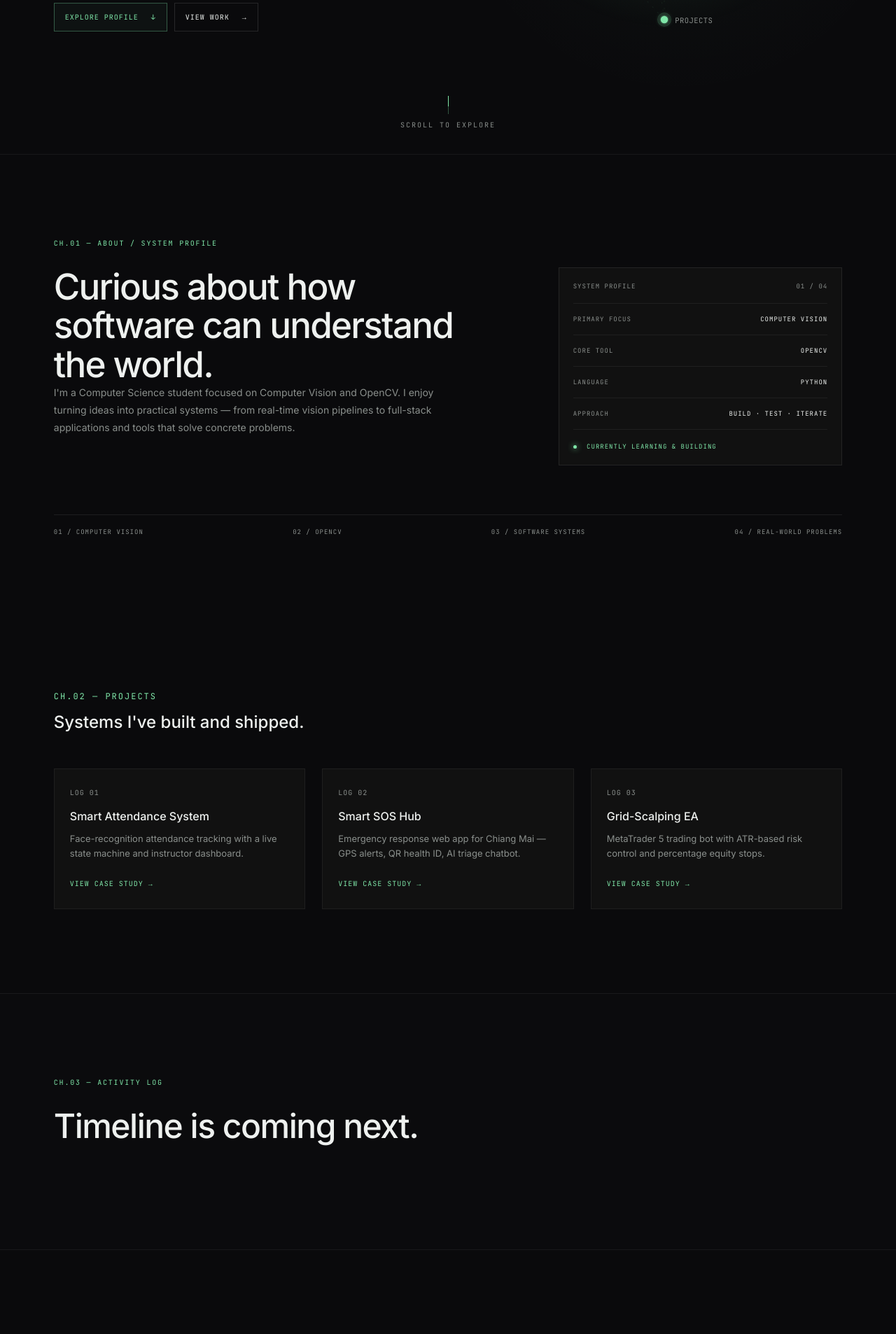
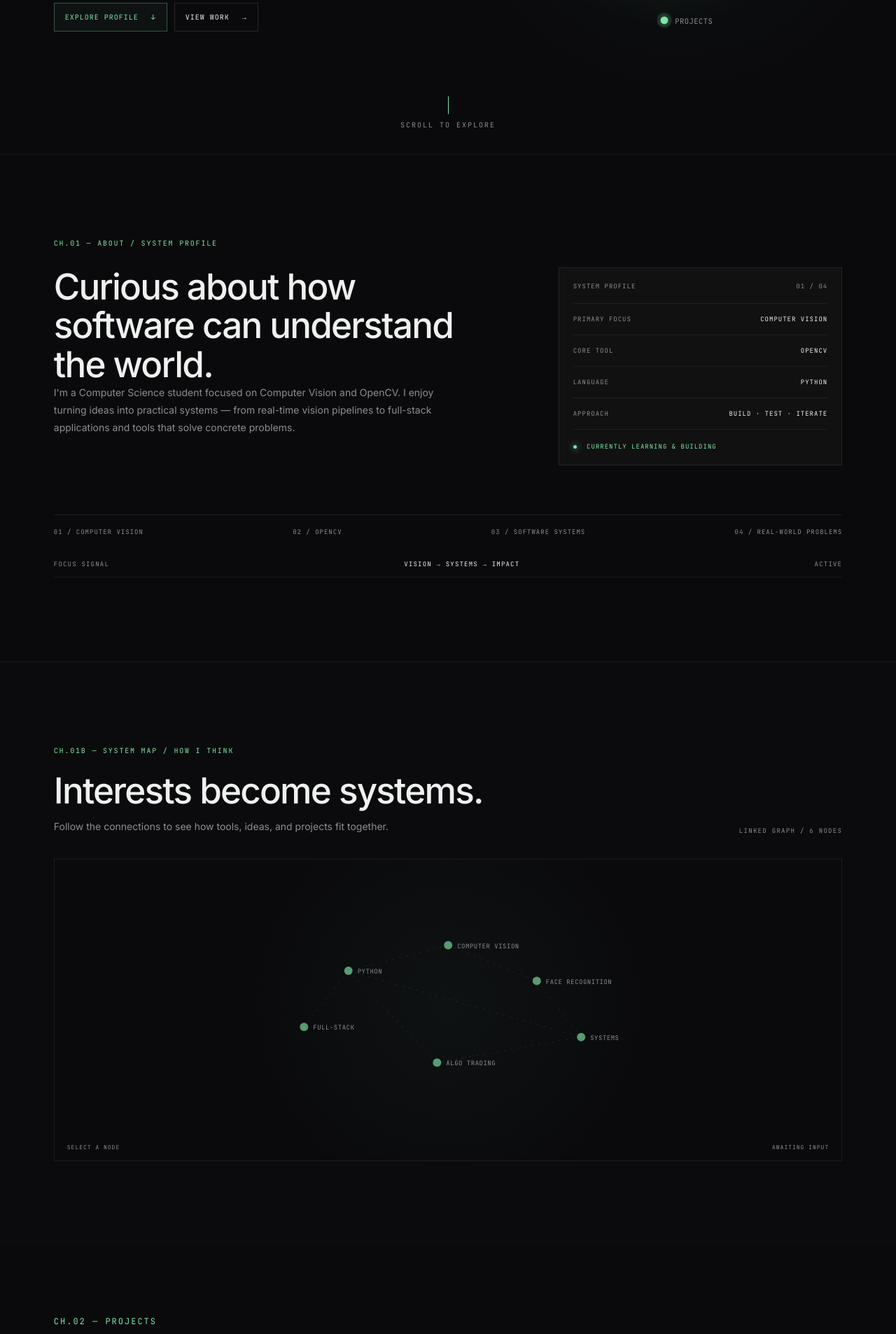
Before and after one commit to Keng043/Portfolio, a Next.js app: page / in a window 1280 px wide. Shown: the part 580-2486 px from the top of the page at 70% size. Built offline with nearby package versions, Linux system fonts and the light colour scheme.

Commit message:
feat: add interactive system map

```diff
--- a/src/app/globals.css
+++ b/src/app/globals.css
@@ -451,3 +451,34 @@ body {
 @media (prefers-reduced-motion:reduce) {
   *,*::before,*::after { scroll-behavior:auto !important; animation-duration:.001ms !important; animation-iteration-count:1 !important; transition-duration:.001ms !important; }
 }
+
+/* ===== SYSTEM MAP ===== */
+.about-signal { display:flex; justify-content:space-between; align-items:center; margin-top:22px; padding:12px 0; border-bottom:1px solid rgba(255,255,255,.06); font:9px var(--font-mono),monospace; letter-spacing:1.2px; color:var(--text-muted); }
+.about-signal strong { color:var(--text-primary); font-weight:400; }
+.system-map-section { padding:120px 6%; border-top:1px solid rgba(255,255,255,.06); background:#0b0b0d; }
+.map-head { display:flex; justify-content:space-between; align-items:end; gap:40px; margin:24px 0 34px; }
+.map-head h2 { font-size:clamp(30px,4vw,52px); line-height:1.05; letter-spacing:-1.8px; font-weight:500; margin:0 0 12px; }
+.map-head p { color:var(--text-muted); font-size:14px; line-height:1.7; margin:0; }
+.map-readout { white-space:nowrap; font:9px var(--font-mono),monospace; letter-spacing:1.3px; color:var(--text-muted); }
+.system-map { position:relative; min-height:430px; border:1px solid rgba(255,255,255,.07); background:radial-gradient(circle at 50% 48%, rgba(127,230,168,.035), transparent 48%),#0a0a0c; overflow:hidden; }
+.system-map::before,.system-map::after { content:""; position:absolute; width:16px; height:16px; border-color:var(--accent); opacity:.55; pointer-events:none; }
+.system-map::before { top:-1px; left:-1px; border-top:1px solid; border-left:1px solid; }
+.system-map::after { bottom:-1px; right:-1px; border-bottom:1px solid; border-right:1px solid; }
+.system-map svg { display:block; width:100%; height:430px; }
+.map-link { stroke:rgba(127,230,168,.16); stroke-width:1; stroke-dasharray:2 8; transition:.25s; }
+.map-link.active { stroke:var(--accent); opacity:.85; stroke-dasharray:4 5; }
+.map-node { cursor:pointer; outline:none; }
+.map-node text { fill:var(--text-muted); font:9px var(--font-mono),monospace; letter-spacing:.5px; pointer-events:none; }
+.map-dot { fill:var(--accent); opacity:.65; transition:.2s; }
+.map-hit { fill:transparent; }
+.map-node:hover .map-dot,.map-node.selected .map-dot { r:9; opacity:1; filter:url(#glow); }
+.map-node:hover text,.map-node.selected text { fill:var(--text-primary); }
+.map-node:focus-visible text { fill:var(--accent); }
+.map-footer { position:absolute; left:18px; right:18px; bottom:14px; display:flex; justify-content:space-between; font:8px var(--font-mono),monospace; color:var(--text-muted); letter-spacing:1px; }
+.map-detail { position:absolute; top:18px; right:18px; width:min(280px,calc(100% - 36px)); padding:16px; background:rgba(10,12,11,.96); border:1px solid var(--accent-dim); box-shadow:0 16px 45px rgba(0,0,0,.45); }
+.map-detail-id { display:block; font:8px var(--font-mono),monospace; color:var(--text-muted); letter-spacing:1px; margin-bottom:10px; }
+.map-detail strong { font:12px var(--font-mono),monospace; color:var(--accent); letter-spacing:1px; }
+.map-detail p { color:#cfd3d1; font-size:12px; line-height:1.55; margin:9px 0 12px; }
+.map-detail a { color:var(--accent); font:9px var(--font-mono),monospace; text-decoration:none; letter-spacing:1px; }
+@media (max-width:900px) { .map-head { align-items:flex-start; flex-direction:column; gap:10px; } }
+@media (max-width:560px) { .about-signal { align-items:flex-start; flex-direction:column; gap:8px; } .system-map-section { padding:85px 5%; } .system-map,.system-map svg { min-height:380px; height:380px; } .map-detail { top:12px; right:12px; width:calc(100% - 24px); } .system-map svg { transform:scale(1.12); transform-origin:center; } }
--- a/src/app/page.tsx
+++ b/src/app/page.tsx
@@ -1,6 +1,7 @@
 import Nav from "@/components/Nav";
 import Hero from "@/components/Hero";
 import ProjectsPreview from "@/components/ProjectsPreview";
+import SystemMap from "@/components/SystemMap";
 
 function About() {
   return (
@@ -28,6 +29,7 @@ function About() {
       <div className="focus-strip">
         <span>01 / COMPUTER VISION</span><span>02 / OPENCV</span><span>03 / SOFTWARE SYSTEMS</span><span>04 / REAL-WORLD PROBLEMS</span>
       </div>
+      <div className="about-signal"><span>FOCUS SIGNAL</span><strong>VISION → SYSTEMS → IMPACT</strong><span>ACTIVE</span></div>
     </section>
   );
 }
@@ -55,5 +57,5 @@ function Footer() {
 }
 
 export default function Home() {
-  return <><Nav /><main><Hero /><About /><ProjectsPreview /><section id="timeline" className="timeline-placeholder"><div className="section-kicker">CH.03 — ACTIVITY LOG</div><h2>Timeline is coming next.</h2></section><Explore /><Footer /></main></>;
+  return <><Nav /><main><Hero /><About /><SystemMap /><ProjectsPreview /><section id="timeline" className="timeline-placeholder"><div className="section-kicker">CH.03 — ACTIVITY LOG</div><h2>Timeline is coming next.</h2></section><Explore /><Footer /></main></>;
 }
--- /dev/null
+++ b/src/components/SystemMap.tsx
@@ -0,0 +1,52 @@
+"use client";
+
+import { useState } from "react";
+import { NODES, LINKS, type SkillNode } from "@/data/nodes";
+
+const mapNodes = NODES.filter((node) => node.id !== "proj");
+
+export default function SystemMap() {
+  const [active, setActive] = useState<SkillNode | null>(null);
+  const nodeById = Object.fromEntries(NODES.map((node) => [node.id, node]));
+
+  return (
+    <section id="system-map" className="system-map-section">
+      <div className="section-kicker">CH.01B — SYSTEM MAP / HOW I THINK</div>
+      <div className="map-head">
+        <div>
+          <h2>Interests become systems.</h2>
+          <p>Follow the connections to see how tools, ideas, and projects fit together.</p>
+        </div>
+        <span className="map-readout">LINKED GRAPH / {mapNodes.length} NODES</span>
+      </div>
+      <div className="system-map" role="application" aria-label="Interactive map of skills and interests">
+        <svg viewBox="0 0 900 430" aria-hidden="true">
+          {LINKS.map(([from, to]) => {
+            const a = nodeById[from];
+            const b = nodeById[to];
+            if (!a || !b || from === "proj" || to === "proj") return null;
+            const x1 = 70 + (a.x / 480) * 760;
+            const y1 = 35 + (a.y / 480) * 350;
+            const x2 = 70 + (b.x / 480) * 760;
+            const y2 = 35 + (b.y / 480) * 350;
+            const related = active && (active.id === from || active.id === to);
+            return <line key={`${from}-${to}`} className={related ? "map-link active" : "map-link"} x1={x1} y1={y1} x2={x2} y2={y2} />;
+          })}
+          {mapNodes.map((node) => {
+            const x = 70 + (node.x / 480) * 760;
+            const y = 35 + (node.y / 480) * 350;
+            return (
+              <g key={node.id} className={active?.id === node.id ? "map-node selected" : "map-node"} onMouseEnter={() => setActive(node)} onClick={() => setActive(node)} tabIndex={0} role="button" aria-label={node.label} onKeyDown={(e) => (e.key === "Enter" || e.key === " ") && setActive(node)}>
+                <circle cx={x} cy={y} r="20" className="map-hit" />
+                <circle cx={x} cy={y} r="6" className="map-dot" />
+                <text x={x + 13} y={y + 4}>{node.label}</text>
+              </g>
+            );
+          })}
+        </svg>
+        <div className="map-footer"><span>SELECT A NODE</span><span>{active ? active.label : "AWAITING INPUT"}</span></div>
+        {active && <div className="map-detail"><span className="map-detail-id">NODE / {active.id.toUpperCase()}</span><strong>{active.label}</strong><p>{active.desc}</p><a href={active.href}>OPEN RELATED WORK →</a></div>}
+      </div>
+    </section>
+  );
+}
```
